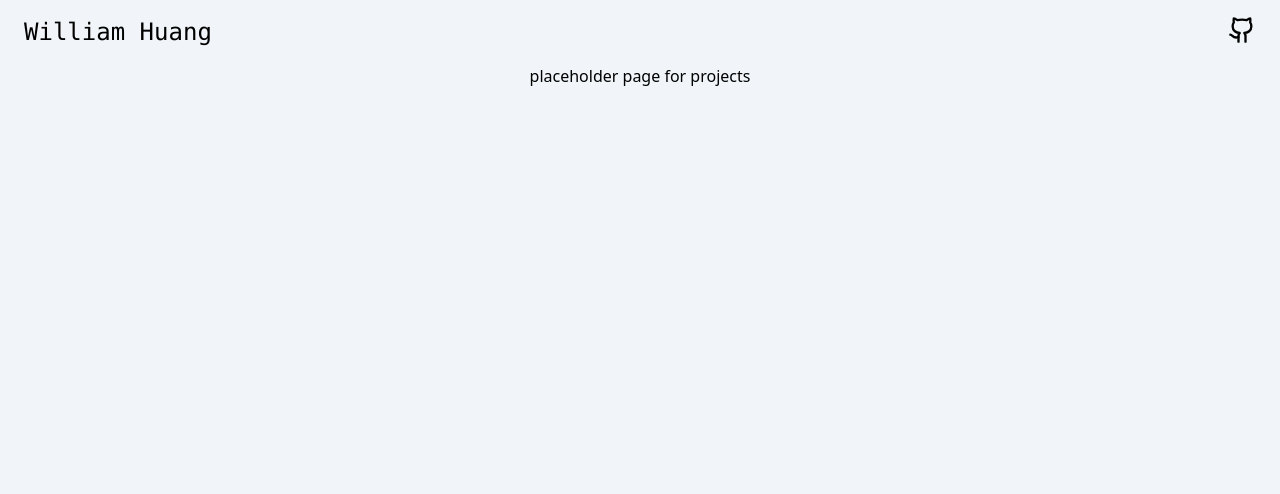
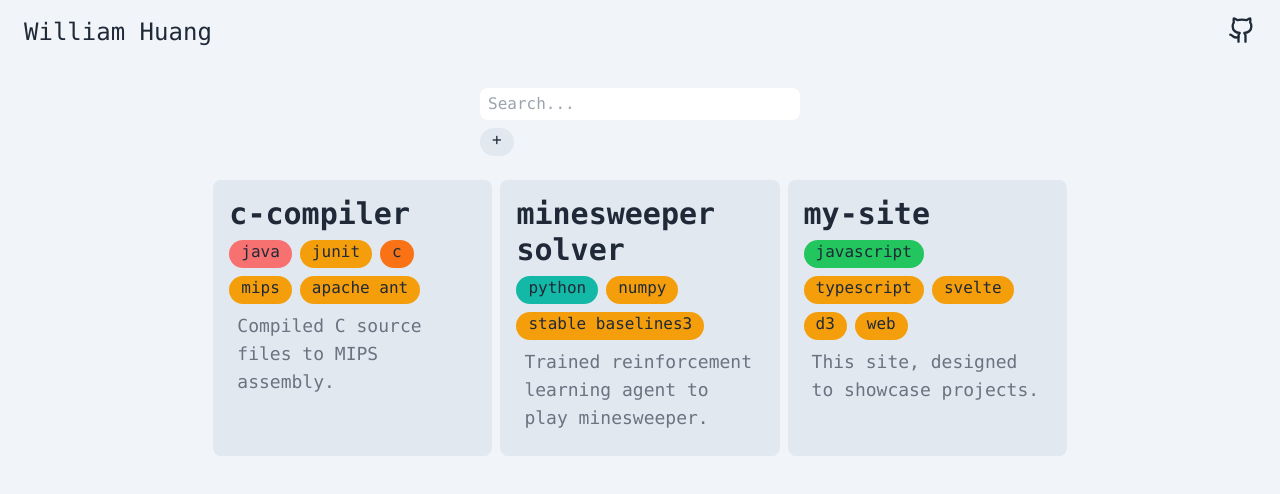
Before and after one commit to WilliamHuang24/WilliamHuang24.github.io, a SvelteKit app: page /projects in a window 1280 px wide. Shown: the top 494 px of the page. Built offline with nearby package versions, Linux system fonts and the light colour scheme.

Commit message:
added alternate projects page

```diff
--- a/package.json
+++ b/package.json
@@ -22,6 +22,7 @@
 		"@sveltejs/vite-plugin-svelte": "^5.0.0",
 		"@types/d3": "^7.4.3",
 		"autoprefixer": "^10.4.20",
+		"daisyui": "^4.12.23",
 		"eslint": "^9.18.0",
 		"eslint-plugin-svelte": "^2.46.1",
 		"gh-pages": "^6.3.0",
--- a/src/lib/components/ClickableLogo.svelte
+++ b/src/lib/components/ClickableLogo.svelte
@@ -10,7 +10,9 @@
     ['junit', 'https://junit.org/junit5/'],
     ['svelte', 'https://svelte.dev/'],
     ['tailwind', 'https://tailwindcss.com/'],
-    ['typescript', 'https://www.typescriptlang.org/']
+    ['typescript', 'https://www.typescriptlang.org/'],
+    ['python', 'https://www.python.org/'],
+    ['numpy', 'https://numpy.org/']
   ]);
 
   let { svg } = $props();
--- a/src/lib/components/force-graph/data.ts
+++ b/src/lib/components/force-graph/data.ts
@@ -5,6 +5,7 @@ export type Project = {
     tools: string[];
     url: string;
     github: string;
+    description: string;
 }
 
 export const getColor = (category: string) => {
@@ -41,24 +42,27 @@ export const projects: Project[] = [
         name: 'my-site',
         nodeRadius: 30,
         category: 'web',
-        tools: ['javascript', 'typescript', 'svelte', 'd3'],
+        tools: ['javascript', 'typescript', 'svelte', 'd3', 'web'],
         url: '/projects/personal-site',
-        github: ''
+        github: '',
+        description: 'This site, designed to showcase projects.'
     },
     {
         name: 'c-compiler',
         nodeRadius: 40,
         category: 'java',
-        tools: ['java', 'c', 'mips'],
+        tools: ['java', 'junit', 'c', 'mips', 'apache ant'],
         url: '/projects/ccompiler',
-        github: ''
+        github: '',
+        description: 'Compiled C source files to MIPS assembly.'
     },
     {
         name: 'minesweeper solver',
         nodeRadius: 30,
         category: 'python',
-        tools: ['python', 'numpy'],
+        tools: ['python', 'numpy', 'stable baselines3'],
         url: '/projects/minesweepersolver',
-        github: ''
+        github: '',
+        description: 'Trained reinforcement learning agent to play minesweeper.'
     }
 ];
--- a/src/routes/+page.svelte
+++ b/src/routes/+page.svelte
@@ -1,11 +1,13 @@
 <script lang="ts">
-  import GitHub from "lucide-svelte/icons/github";
+  import { base } from "$app/paths";
   import ForceGraph from "$lib/components/force-graph/ForceGraph.svelte";
-
 </script>
 
 <ForceGraph />
 
 <!-- footer -->
-<div class="p-4">
+<div class="p-4 font-mono">
+  For a complete, searchable list, visit the
+  <a href="{base}/projects" class="underline hover:italic">projects</a>
+  page.
 </div>
--- a/src/routes/projects/+page.svelte
+++ b/src/routes/projects/+page.svelte
@@ -1 +1,155 @@
-<p>placeholder page for projects</p>
+<script lang="ts">
+  import { type Project, projects } from "$lib/components/force-graph/data.js";
+  import SquareArrowOutUpRight from "lucide-svelte/icons/square-arrow-out-up-right";
+
+  import { base } from "$app/paths";
+  import { List } from "lucide-svelte";
+
+  const colourMap = new Map([
+    ["java", "#f87171"],
+    ["c", "#f97316"],
+    ["c++", "#f97316"],
+    ["python", "#14b8a6"],
+    ["javascript", "#22c55e"],
+  ]);
+
+  function colour(tool: string) {
+    if (colourMap.has(tool)) {
+      return colourMap.get(tool);
+    } else {
+      return "#f59e0b";
+    }
+  }
+
+  let toolSet: Set<string> = new Set();
+
+  projects.forEach((el) => {
+    el.tools.forEach((tool) => toolSet.add(tool));
+  });
+
+  const toolList = Array.from(toolSet);
+
+  let toolFilter: string[] = $state([]);
+  let searchFilter = $state("");
+
+  let toolSearchFilter = $state("");
+  let open = $state(false);
+</script>
+
+<!-- search bar -->
+<div
+  class="w-full flex flex-col gap-2 items-center my-4 md:my-6 font-mono relative inline-block"
+>
+  <input
+    bind:value={searchFilter}
+    placeholder="Search..."
+    autocomplete="off"
+    class="w-1/4 rounded-lg px-2 py-1"
+  />
+
+  <div class="w-1/4 flex flex-row flex-wrap gap-1">
+    {#each toolFilter as tool}
+      <!-- svelte-ignore a11y_no_static_element_interactions -->
+      <!-- svelte-ignore a11y_click_events_have_key_events -->
+      <div
+        class="cursor-pointer px-2 md:px-3 pb-1 rounded-full hover:ring-1 ring-black"
+        style="background-color:{colour(tool)}"
+        onclick={() => {
+          toolFilter = toolFilter.filter((el) => el !== tool)
+        }}
+        aria-label="remove tool"
+      >
+        {tool} x
+      </div>
+    {/each}
+
+    <div class="dropdown">
+    <!-- svelte-ignore a11y_click_events_have_key_events -->
+    <div
+        id="dd-btn"
+        tabindex="0"
+        role="button"
+        class="cursor-pointer px-2 md:px-3 pb-1 rounded-full bg-slate-200 select-none hover:bg-slate-300"
+      >
+        +
+      </div>
+
+    <!-- svelte-ignore a11y_no_noninteractive_tabindex -->
+    <ul tabindex="0" class="dropdown-content menu bg-slate-200 rounded-md z-1 shadow-sm mt-1">
+        {#each toolList.filter((el) => el.includes(toolSearchFilter) && !toolFilter.includes(el)) as tool}
+          <li>
+            <!-- svelte-ignore a11y_click_events_have_key_events -->
+            <div
+              tabindex="0"
+              role="button"
+              onclick={() => {
+                toolFilter.push(tool);
+
+                if (document.activeElement instanceof HTMLElement)
+                  document.activeElement.blur();
+              }}
+              class="py-1 px-2">{tool}</div>
+          </li>
+        {/each}
+      </ul>
+    </div>
+  </div>
+</div>
+
+<!-- grid -->
+<div class="w-2/3 grid grid-cols-1 lg:grid-cols-3 auto-rows-fr gap-2 font-mono">
+  {#each projects
+    .sort((a, b) => a.name.localeCompare(b.name))
+    .filter((el) => {
+      const x = el.name.includes(searchFilter);
+
+      if (toolFilter.length === 0) {
+        return x
+
+      } else {
+        let y = false;
+
+        toolFilter.forEach((tool) => {
+          if (el.tools.includes(tool)) {
+            y = true;
+            return;
+          }
+        })
+
+        return x && y;
+      }
+    })
+  as project}
+    <a href="{base}{project.url}">
+      <div
+        class="w-full h-full bg-slate-200 hover:bg-slate-300 rounded-lg p-2 md:p-4 group"
+      >
+        <div class="flex flex-row">
+          <div class="text-xl md:text-3xl font-bold group-hover:underline pb-2">
+            {project.name}
+          </div>
+
+          <SquareArrowOutUpRight
+            class="ml-auto invisible group-hover:visible"
+            color="#6b7280"
+          />
+        </div>
+
+        <div class="flex flex-row flex-wrap gap-2">
+          {#each project.tools as tool}
+            <div
+              class="px-2 md:px-3 pb-1 rounded-full"
+              style="background-color:{colour(tool)}"
+            >
+              {tool}
+            </div>
+          {/each}
+        </div>
+
+        <p class="text-md md:text-lg text-gray-500 m-2">
+          {project.description}
+        </p>
+      </div>
+    </a>
+  {/each}
+</div>
--- a/src/routes/projects/ccompiler/+page.svelte
+++ b/src/routes/projects/ccompiler/+page.svelte
@@ -26,7 +26,7 @@
 
   <!-- divider -->
   <div class="flex flex-col gap-4 pt-6 px-4">
-    <div>
+    <div class="flex flex-col gap-2">
       <div class="text-xl md:text-3xl">
         Lexing and parsing
       </div>
@@ -37,7 +37,7 @@
       </div>
     </div>
 
-    <div>
+    <div class="flex flex-col gap-2">
       <div class="text-xl md:text-3xl">
         Abstract syntax tree
       </div>
@@ -48,7 +48,7 @@
       </div>
     </div>
 
-    <div>
+    <div class="flex flex-col gap-2">
       <div class="text-xl md:text-3xl">
         MIPS generation
       </div>
--- a/src/routes/projects/minesweepersolver/+page.svelte
+++ b/src/routes/projects/minesweepersolver/+page.svelte
@@ -1 +1,60 @@
-<p>placeholder text for minesweeper page</p>
+<script lang="ts">
+  import ClickableLogo from "$lib/components/ClickableLogo.svelte";
+</script>
+
+<div class="w-1/2 mt-10 h-full font-mono">
+  <div class="text-3xl md:text-5xl pb-2">
+    Minesweeper Solver
+  </div>
+
+  <div class="flex flex-col gap-2">
+    <div class="text-xl md:text-2xl text-gray-400">
+      Built with
+    </div>
+
+    <div class="flex flex-row h-8 gap-4">
+      <ClickableLogo svg={"python"}/>
+      <ClickableLogo svg={"numpy"}/>
+    </div>
+  </div>
+
+  <hr class="m-2 border-gray-200">
+
+  <!-- divider -->
+  <div class="flex flex-col gap-4 pt-6 px-4">
+    <div class="flex flex-col gap-2">
+      <div class="text-xl md:text-3xl">
+        Overview
+      </div>
+
+      <div class="text-md md:text-lg text-gray-500">
+        The goal was to train a reinforcement learning agent to be able to play the game of Minesweeper with high accuracy. Due to the random nature of the
+        game, the board size was small to reduce training time and reduce noise during training.
+      </div>
+    </div>
+
+    <div class="flex flex-col gap-2">
+      <div class="text-xl md:text-3xl">
+        Sandbox Minesweeper environment
+      </div>
+
+      <div class="text-md md:text-lg text-gray-500">
+        In order to train efficiently and effectively, a fast Minesweeper environment needed to be created. First, there is the information exposed to the agent,
+        basically what the player would see in the game (i.e. the revealed squares). Then, the other concern is the moves made, namely the chain reveal that often happens
+        needs to be efficient. This was done in NumPy, leveraging their nd-array functionality.
+      </div>
+    </div>
+
+    <div class="flex flex-col gap-2">
+      <div class="text-xl md:text-3xl">
+        Reinforcement Learning
+      </div>
+
+      <div class="text-md md:text-lg text-gray-500">
+        The two techniques applied were PPO (proximal policy approximation) and A2C (advantage actor critic), applied across board sizes 3x3, 5x5 and 7x7.
+        Then, positive rewards are assigned to each safe move, and negative rewards are assigned to losing moves and duplicate moves. After hyperparameter tuning,
+        the two models achieved similar performance reaching about 70% accuracy, which is decent with regards to the non-deterministic nature of the game.
+      </div>
+    </div>
+  </div>
+</div>
--- a/src/routes/projects/personal-site/+page.svelte
+++ b/src/routes/projects/personal-site/+page.svelte
@@ -29,7 +29,7 @@
 
   <!-- divider -->
   <div class="flex flex-col gap-4 pt-6 px-4">
-    <div>
+    <div class="flex flex-col gap-2">
       <div class="text-xl md:text-3xl">
         Gravity bubble chart
       </div>
@@ -40,7 +40,7 @@
       </div>
     </div>
 
-    <div>
+    <div class="flex flex-col gap-2">
       <div class="text-xl md:text-3xl">
         Forces and interaction
       </div>
@@ -51,7 +51,7 @@
       </div>
     </div>
 
-    <div>
+    <div class="flex flex-col gap-2">
       <div class="text-xl md:text-3xl">
         Grouping
       </div>
--- a/tailwind.config.ts
+++ b/tailwind.config.ts
@@ -1,4 +1,5 @@
 import type { Config } from 'tailwindcss';
+import daisyui from "daisyui";
 
 export default {
   content: ['./src/**/*.{html,js,svelte,ts}'],
@@ -7,5 +8,7 @@ export default {
     extend: {}
   },
 
-  plugins: []
+  plugins: [
+    daisyui,
+  ]
 } satisfies Config;
```
Also changed, not shown: static/icons/numpy.svg, 1 other file (tests, documents, lock files or other folders).
